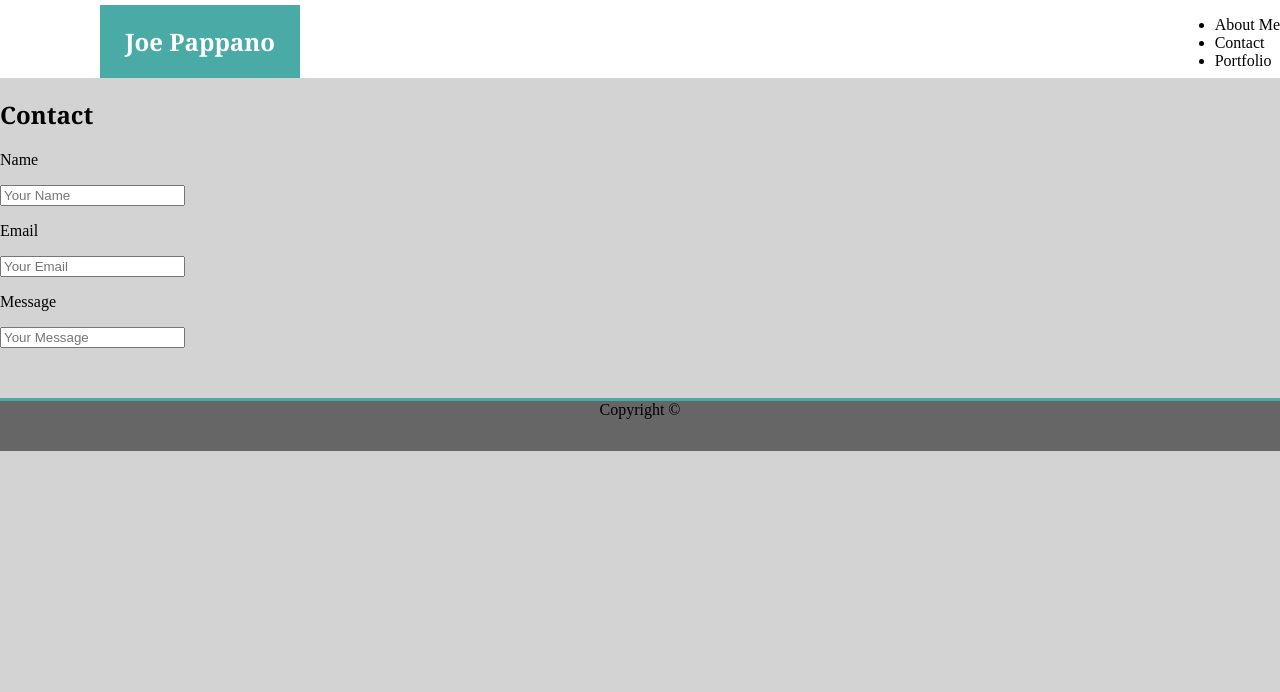
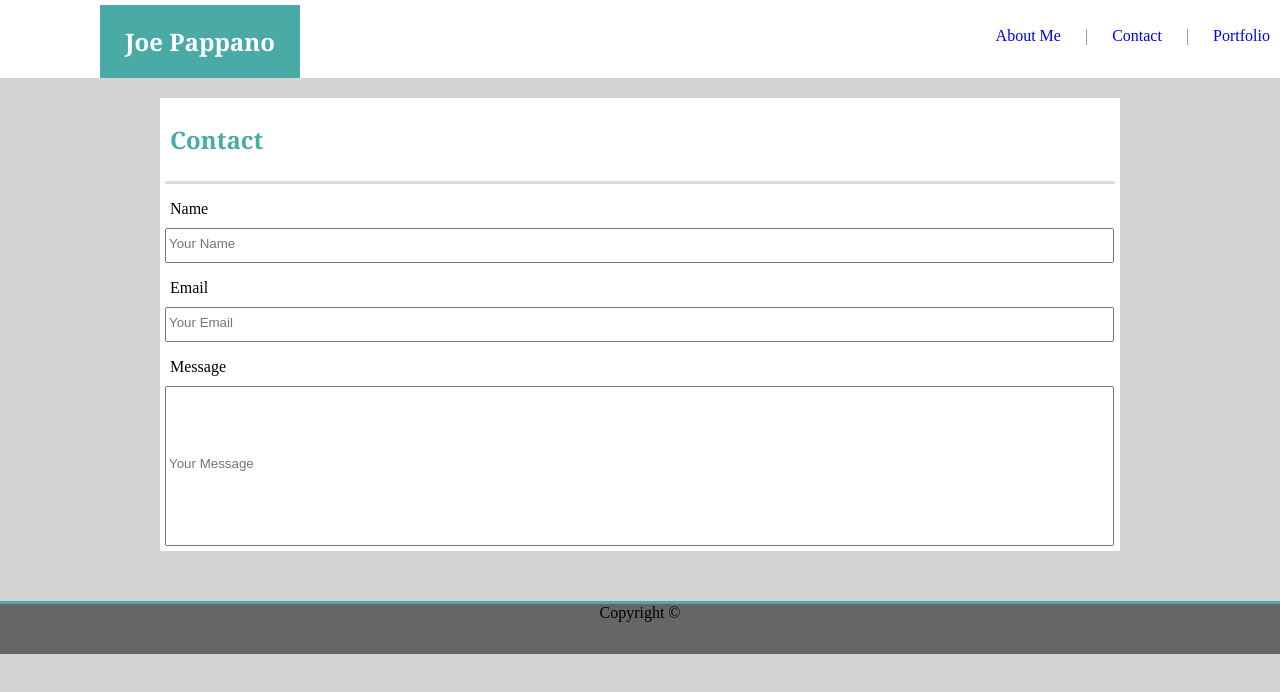
Before and after one commit to JoePappano/Basic-Portfolio, a plain HTML site: page contact.html in a window 1280 px wide. Drawn offline with Linux system fonts and the light colour scheme.

Commit message:
updating files

```diff
--- a/assets/css/style.css
+++ b/assets/css/style.css
@@ -7,7 +7,7 @@
 
 
 
-/* This is for everything in the header */
+/* Header for All Pages */
 header {
     position: relative;
     top: 0;
@@ -20,8 +20,23 @@ header {
 #nav {
     float: right;
     position: fixed;
-    top: 0;
+    top: 10px;
     right: 0;
+}
+
+#nav li {
+    display: inline;
+    padding: 10px;
+    vertical-align: middle;
+    color: gray;
+}
+
+a {
+    text-decoration: none;
+}
+
+a:visited {
+    color: gray;
 }
 
 .header-name {
@@ -40,10 +55,7 @@ h1 {
 
 
 
-
-
-
-/* This is for everything in the body */
+/* About Me Page*/
 
 #about-me {
     clear: auto;
@@ -79,7 +91,7 @@ body {
 }
 
 
-/* This is for the footer */
+/* All Pages Footer*/
 footer {
     background-color: #666666;
     width: 100%;
@@ -89,3 +101,44 @@ footer {
     border-color: #4aaaa5;
     margin-top: 50px;
 }
+
+
+/* Contact Form */
+#contact-form {
+    margin-top: 20px;
+    background-color: white;
+    width: 960px;
+    margin-left: auto;
+    margin-right: auto;
+    margin-bottom: auto
+    color: #4aaaa5
+}
+
+#contact-title {
+    border-bottom-style: solid;
+    color: #4aaaa5;
+    margin: 5px;
+    padding: 5px;
+    border-color: gainsboro;
+}
+
+#input-name {
+    width: 99%;
+    height: 25px;
+    margin: auto;
+    padding: auto;
+}
+
+#input-email {
+    width: 99%;
+    height: 25px;
+    margin: auto;
+    padding: auto;
+}
+
+#input-message {
+    width: 99%;
+    height: 150px;
+    margin: auto;
+    padding: auto;
+}
--- a/contact.html
+++ b/contact.html
@@ -14,24 +14,26 @@
         </section>
         <nav id="nav">
             <ul>
-                <li> About Me </li>
-                <li> Contact </li>
-                <li> Portfolio </li>
+                <li><a href="index.html">About Me</a></li>
+                <li> | </li>
+                <li><a href="contact.html">Contact</a></li>
+                <li> | </li>
+                <li><a href="portfolio.html">Portfolio</a></li>
             </ul>
         </nav>
     </header>
-    <div>
-        <section>
+    <div id="contact-form">
+        <section id="contact-title" class="margins">
             <h1> Contact </h1>
         </section>
         <section>
-            <form>
-                <p> Name </p>
-                <input type="text" placeholder="Your Name">
-                <p> Email </p>
-                <input type="text" placeholder="Your Email">
-                <p> Message </p>
-                <input type="text" placeholder="Your Message">
+            <form class="margins">
+                <p class="margins"> Name </p>
+                <input id="input-name" class="margins" type="text" placeholder="Your Name" cols="1000000000">
+                <p class="margins"> Email </p>
+                <input id="input-email" class="margins" type="text" placeholder="Your Email">
+                <p class="margins"> Message </p>
+                <input id="input-message" class="margins" type="text" placeholder="Your Message">
             </form>
         </section>
     </div>
```
Also changed, not shown: index.html (+5 -3 lines), portfolio.html (+5 -3 lines).
